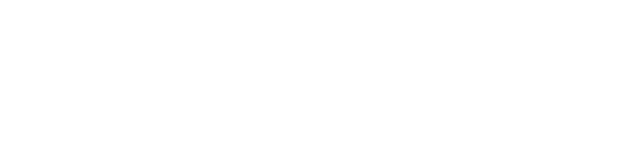
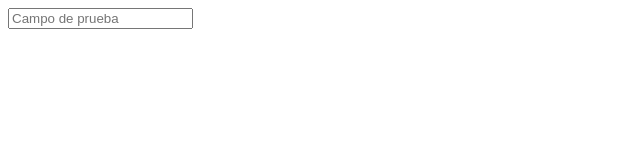
Before and after one commit to DannyMolina/Repositorio-Prueba-Errores, a plain HTML site: page index.html in a window 1280 px wide. Shown: the whole page, without its empty margins (0-640 px from the left). Drawn offline with Linux system fonts and the light colour scheme.

Commit message:
Agrego div en index.html

```diff
--- a/index.html
+++ b/index.html
@@ -6,6 +6,10 @@
     <title>Document</title>
 </head>
 <body>
+
+        <div>
+            <input type="text" placeholder="Campo de prueba">
+        </div>
     <script src="js/metodos2.js"></script>
 </body>
 </html>
```
